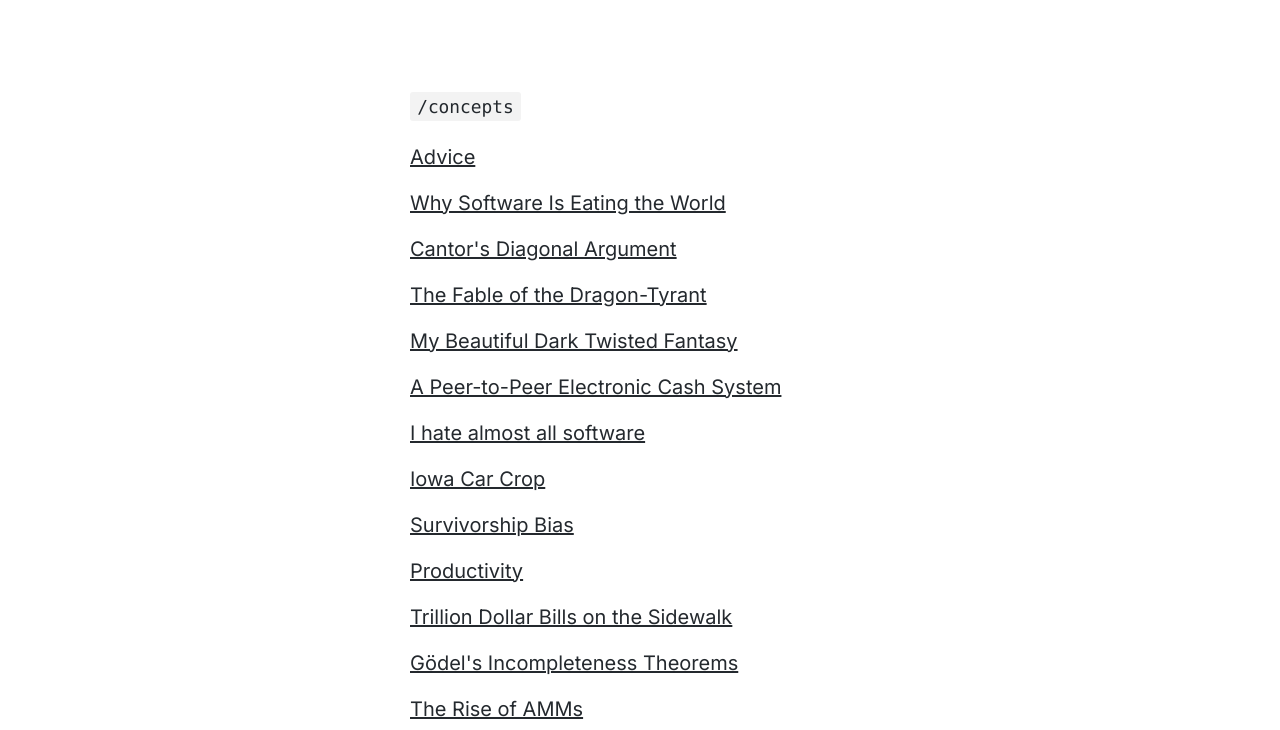
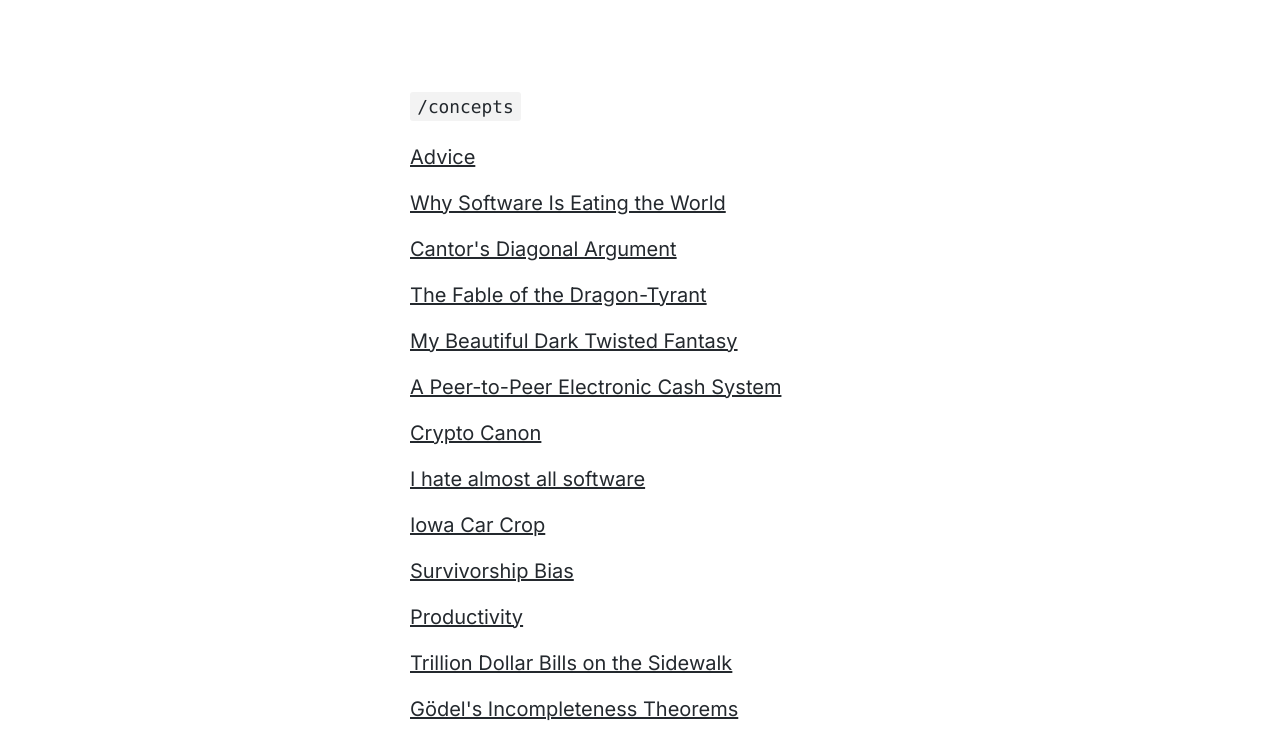
Before and after one commit to nicoglennon/nico-gl, a Gatsby site: page /concepts in a window 1280 px wide. Shown: the top 730 px of the page. Built offline with nearby package versions, Linux system fonts and the light colour scheme; Gatsby itself is replaced by a stand-in of ours.

Commit message:
Add crpyto canon concepto

```diff
--- a/src/pages/concepts.js
+++ b/src/pages/concepts.js
@@ -44,6 +44,14 @@ function Concepts() {
       <p>
         <a href="https://bitcoin.org/bitcoin.pdf" target="_blank">
           A Peer-to-Peer Electronic Cash System
+        </a>
+      </p>
+      <p>
+        <a
+          href="https://a16z.com/2018/02/10/crypto-readings-resources/"
+          target="_blank"
+        >
+          Crypto Canon
         </a>
       </p>
       <p>
```
